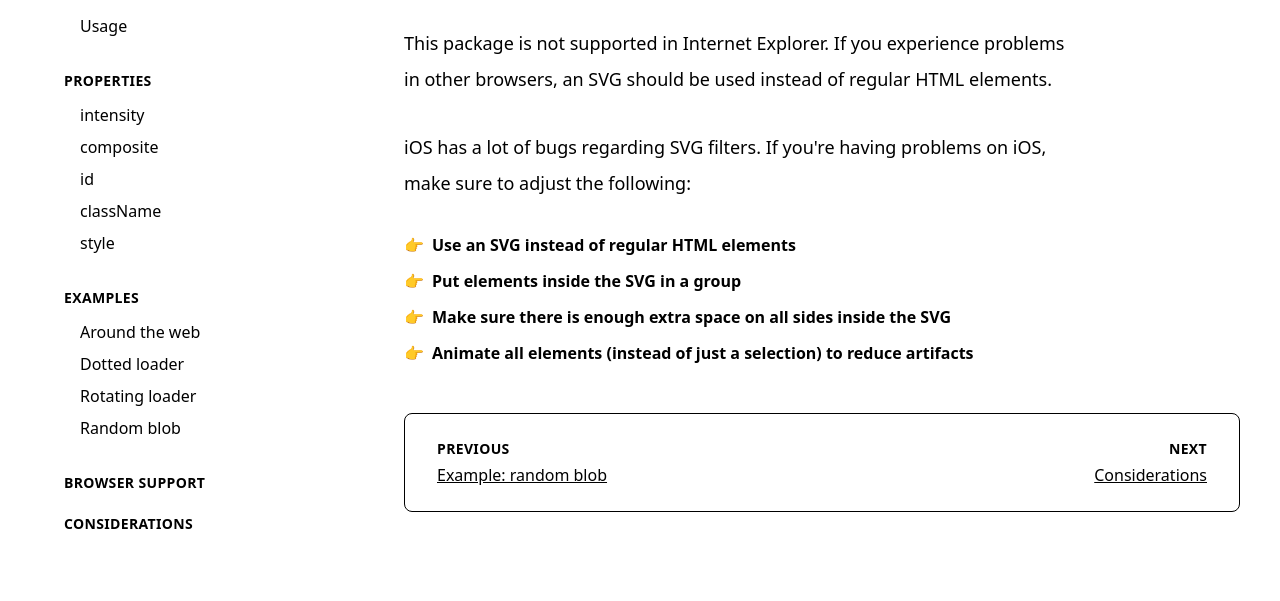
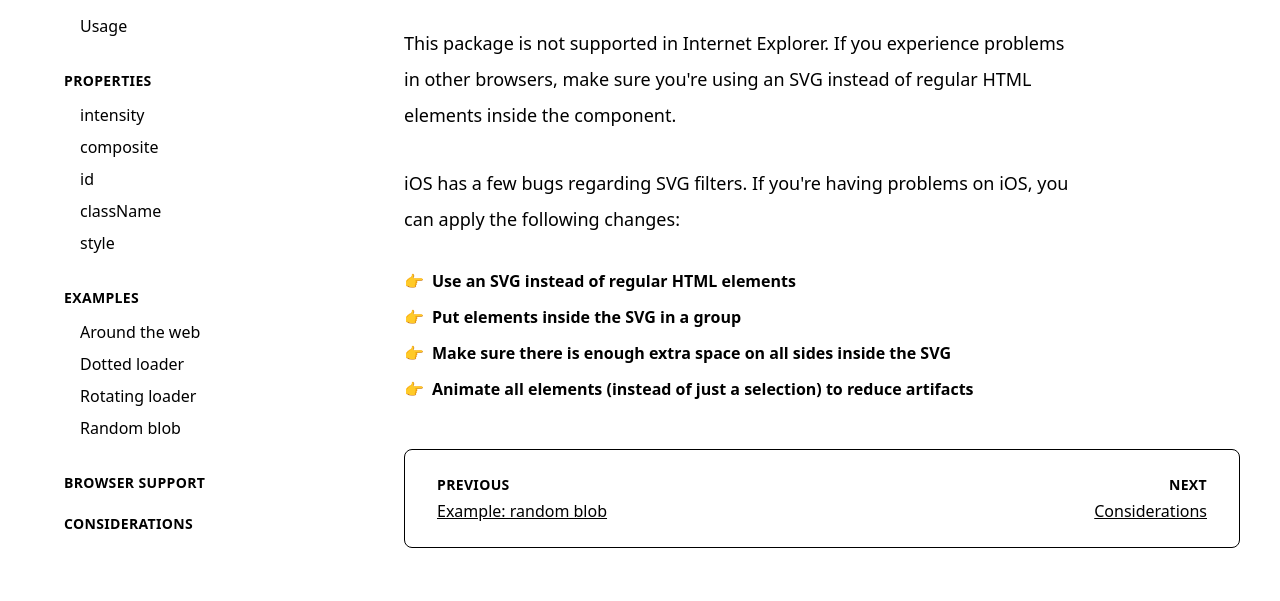
Before and after one commit to luukdv/gooey-react, a Gatsby site in the folder docs/: page /browser-support in a window 1280 px wide. Shown: the part 199-800 px from the top of the page. Built offline with nearby package versions, Linux system fonts and the light colour scheme; Gatsby itself is replaced by a stand-in of ours; what @tailwindcss/ui would draw is missing.

Commit message:
:speech_balloon: Update browser text

```diff
--- a/docs/src/pages/browser-support.tsx
+++ b/docs/src/pages/browser-support.tsx
@@ -15,12 +15,12 @@ export default () => (
     <H1>Browser support</H1>
     <P large smallMargin>
       This package is not supported in Internet Explorer. If you experience
-      problems in other browsers, an SVG should be used instead of regular HTML
-      elements.
+      problems in other browsers, make sure you're using an SVG instead of
+      regular HTML elements inside the component.
     </P>
     <P large smallMargin>
-      iOS has a lot of bugs regarding SVG filters. If you're having problems on
-      iOS, make sure to adjust the following:
+      iOS has a few bugs regarding SVG filters. If you're having problems on
+      iOS, you can apply the following changes:
     </P>
     <List
       items={[
```
